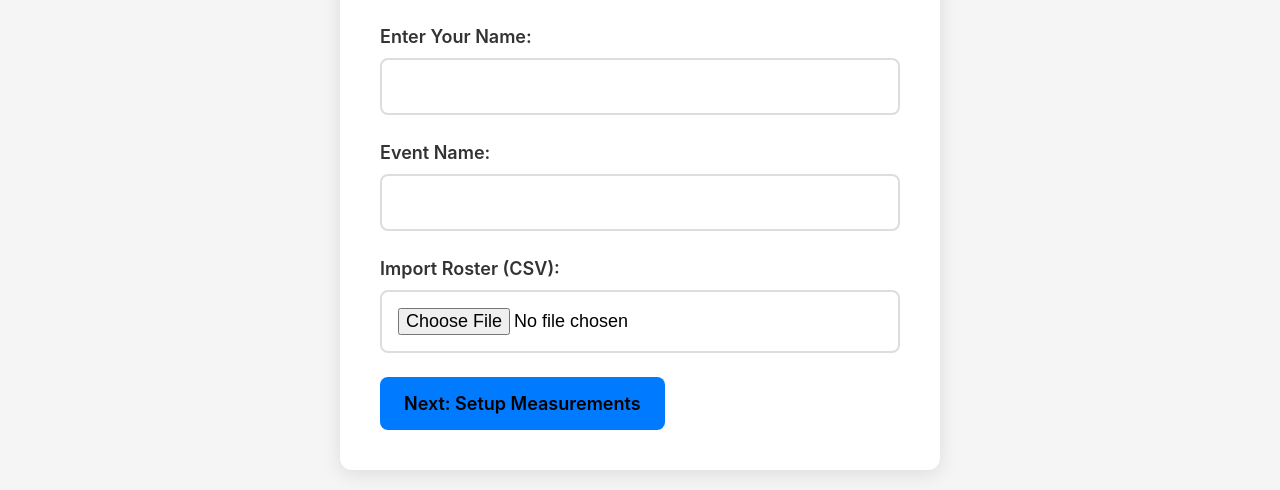
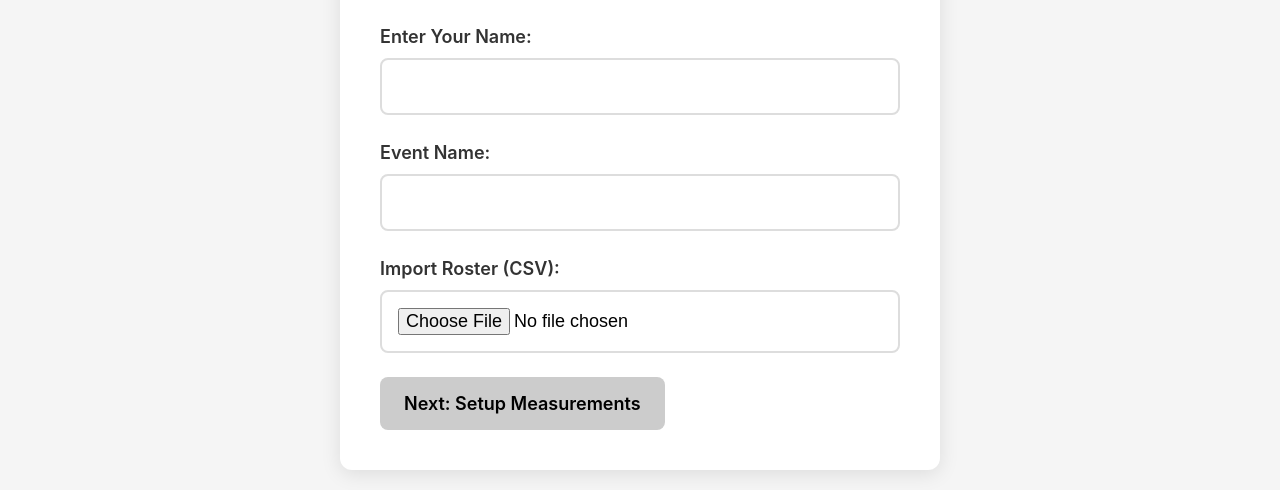
Before and after one commit to mahaase1/ManualEntry, a website: page roster-data-app/src/index.html in a window 1280 px wide. Shown: the part 586-1076 px from the top of the page. Drawn offline with Linux system fonts and the light colour scheme.

Commit message:
Fix Next: Setup Measurements button validation
- Set button to initially disabled state in HTML
- Add validateStartup call after initialization
- Button now properly enables when all fields (name, event, roster) are filled

```diff
--- a/roster-data-app/src/index.html
+++ b/roster-data-app/src/index.html
@@ -28,7 +28,7 @@
                 <label for="roster-upload">Import Roster (CSV):</label>
                 <input type="file" id="roster-upload" accept=".csv" required>
             </div>
-            <button id="setup-measurements">Next: Setup Measurements</button>
+            <button id="setup-measurements" disabled>Next: Setup Measurements</button>
         </div>
 
         <!-- Measurement Setup Screen -->
--- a/roster-data-app/src/js/app.js
+++ b/roster-data-app/src/js/app.js
@@ -44,6 +44,8 @@ class ManualEntryApp {
         this.loadState();
         this.bindEvents();
         this.restoreSession();
+        // Validate startup button state after initialization
+        setTimeout(() => this.validateStartup(), 100);
     }
 
     generateDeviceId() {
```
